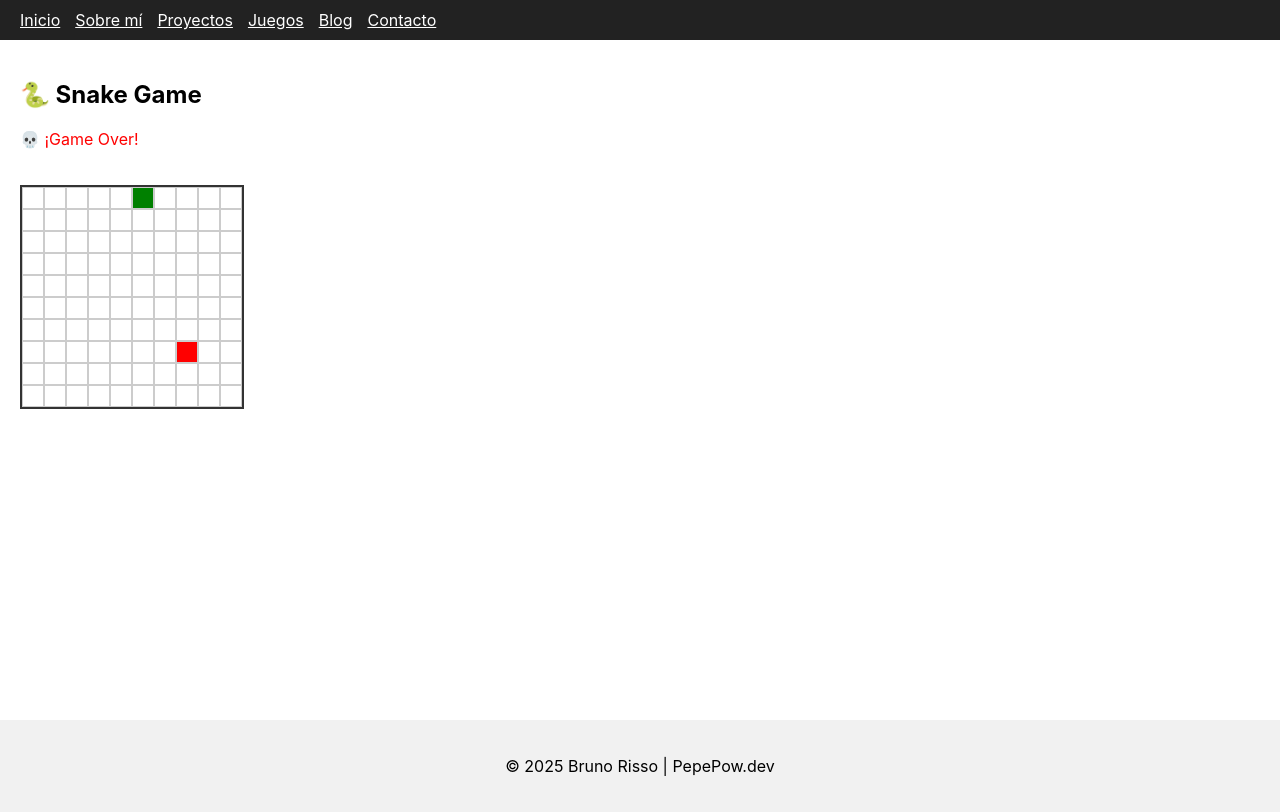
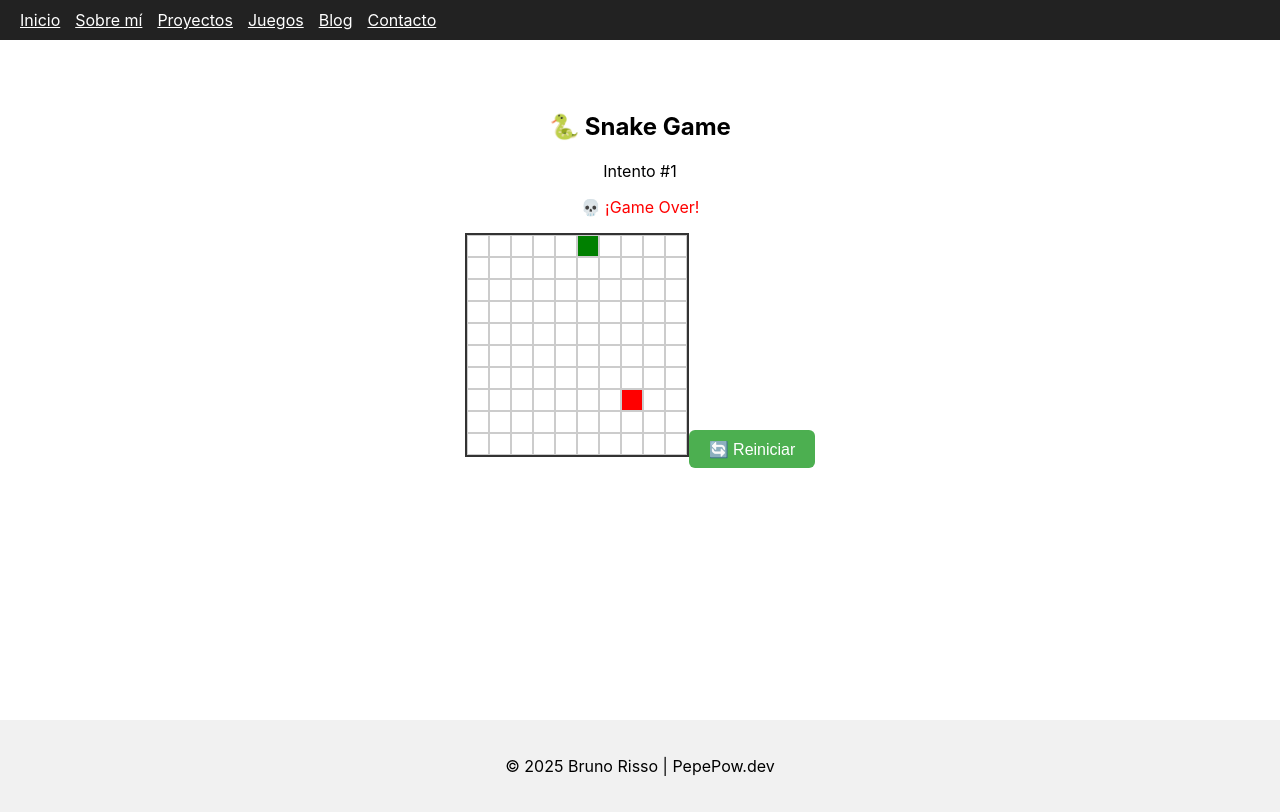
Before and after one commit to brrisso/mipagina, a React (Create React App) app: page /snake in a window 1280 px wide. Built offline with nearby package versions, Linux system fonts and the light colour scheme.

Commit message:
boton de reinicio en snake

```diff
--- a/src/paginas/Snake.js
+++ b/src/paginas/Snake.js
@@ -13,6 +13,7 @@ const Snake = () => {
   const [direccion, setDireccion] = useState({ x: 0, y: -1 });
   const [comida, setComida] = useState(generarComida());
   const [gameOver, setGameOver] = useState(false);
+  const [intentos, setIntentos] = useState(1);
 
   const moverSnake = () => {
     const nuevaCabeza = {
@@ -20,11 +21,10 @@ const Snake = () => {
       y: snake[0].y + direccion.y,
     };
 
-    // Fin del juego
     if (
       nuevaCabeza.x < 0 || nuevaCabeza.x >= TAMANO ||
       nuevaCabeza.y < 0 || nuevaCabeza.y >= TAMANO ||
-      snake.some(segmento => segmento.x === nuevaCabeza.x && segmento.y === nuevaCabeza.y)
+      snake.some(seg => seg.x === nuevaCabeza.x && seg.y === nuevaCabeza.y)
     ) {
       setGameOver(true);
       return;
@@ -35,47 +35,46 @@ const Snake = () => {
     if (nuevaCabeza.x === comida.x && nuevaCabeza.y === comida.y) {
       setComida(generarComida());
     } else {
-      nuevaSnake.pop(); // no comió, no crece
+      nuevaSnake.pop();
     }
 
     setSnake(nuevaSnake);
   };
 
   useEffect(() => {
-    const intervalo = setInterval(() => {
-      if (!gameOver) moverSnake();
-    }, 200);
+    if (gameOver) return;
+    const intervalo = setInterval(moverSnake, 200);
     return () => clearInterval(intervalo);
-  });
+  }, [snake, direccion, gameOver]);
 
   useEffect(() => {
     const handleKeyDown = (e) => {
       switch (e.key) {
-        case 'ArrowUp':
-          setDireccion({ x: 0, y: -1 });
-          break;
-        case 'ArrowDown':
-          setDireccion({ x: 0, y: 1 });
-          break;
-        case 'ArrowLeft':
-          setDireccion({ x: -1, y: 0 });
-          break;
-        case 'ArrowRight':
-          setDireccion({ x: 1, y: 0 });
-          break;
-        default:
-          break;
+        case 'ArrowUp': if (direccion.y !== 1) setDireccion({ x: 0, y: -1 }); break;
+        case 'ArrowDown': if (direccion.y !== -1) setDireccion({ x: 0, y: 1 }); break;
+        case 'ArrowLeft': if (direccion.x !== 1) setDireccion({ x: -1, y: 0 }); break;
+        case 'ArrowRight': if (direccion.x !== -1) setDireccion({ x: 1, y: 0 }); break;
+        default: break;
       }
     };
     window.addEventListener('keydown', handleKeyDown);
     return () => window.removeEventListener('keydown', handleKeyDown);
-  }, []);
+  }, [direccion]);
+
+  const reiniciarJuego = () => {
+    setSnake([{ x: 5, y: 5 }]);
+    setDireccion({ x: 0, y: -1 });
+    setComida(generarComida());
+    setGameOver(false);
+    setIntentos(intentos + 1);
+  };
 
   return (
-    <div>
+    <div style={{ padding: '2rem', textAlign: 'center' }}>
       <h2>🐍 Snake Game</h2>
+      <p>Intento #{intentos}</p>
       {gameOver && <p style={{ color: 'red' }}>💀 ¡Game Over!</p>}
-      <div className="tablero">
+      <div className="tablero" style={{ margin: '0 auto' }}>
         {[...Array(TAMANO)].map((_, y) =>
           <div key={y} className="fila">
             {[...Array(TAMANO)].map((_, x) => {
@@ -94,6 +93,24 @@ const Snake = () => {
           </div>
         )}
       </div>
+
+      {gameOver && (
+        <button
+          onClick={reiniciarJuego}
+          style={{
+            marginTop: '1rem',
+            padding: '0.6rem 1.2rem',
+            fontSize: '1rem',
+            backgroundColor: '#4CAF50',
+            color: '#fff',
+            border: 'none',
+            borderRadius: '6px',
+            cursor: 'pointer'
+          }}
+        >
+          🔄 Reiniciar
+        </button>
+      )}
     </div>
   );
 };
```
